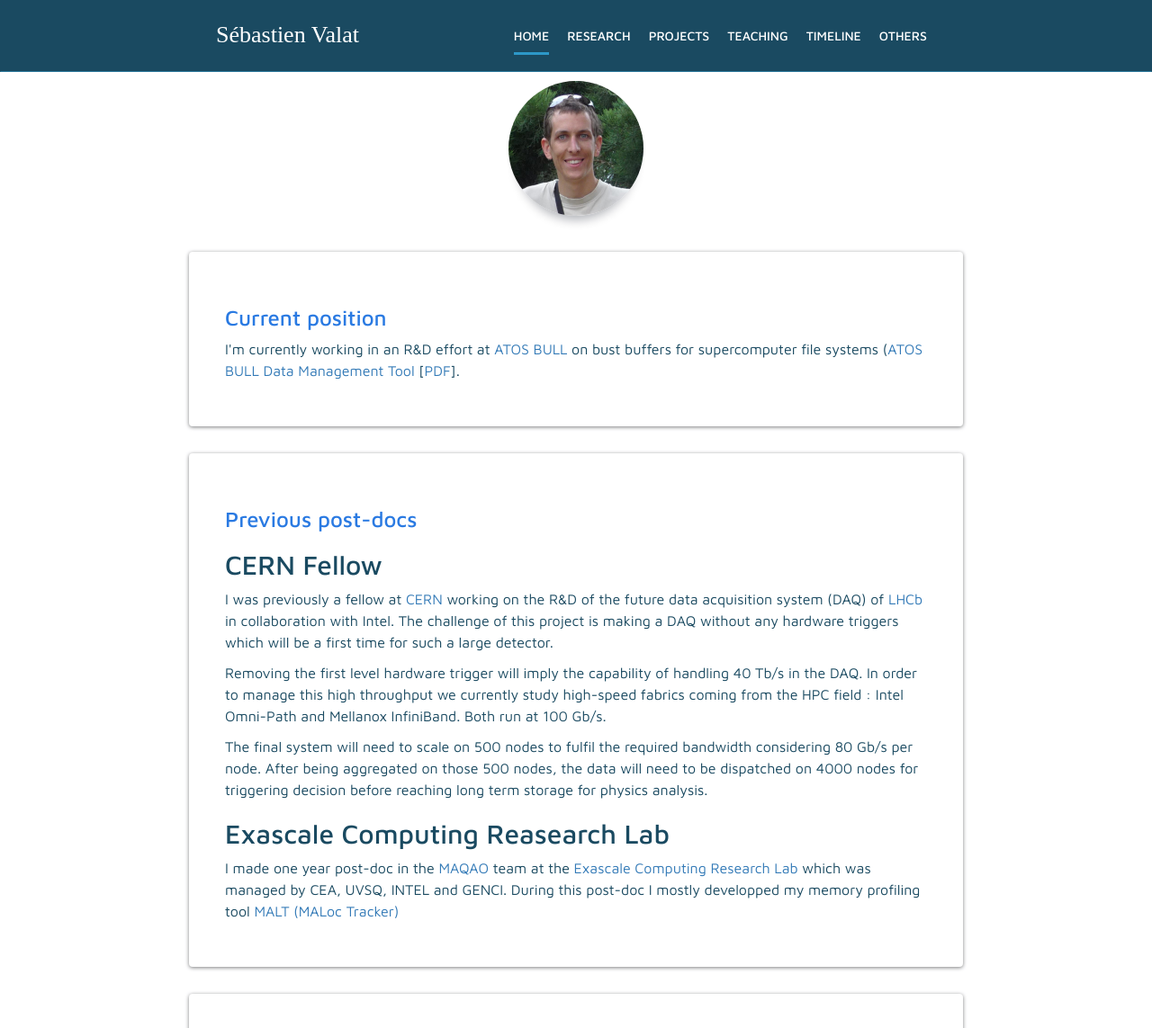
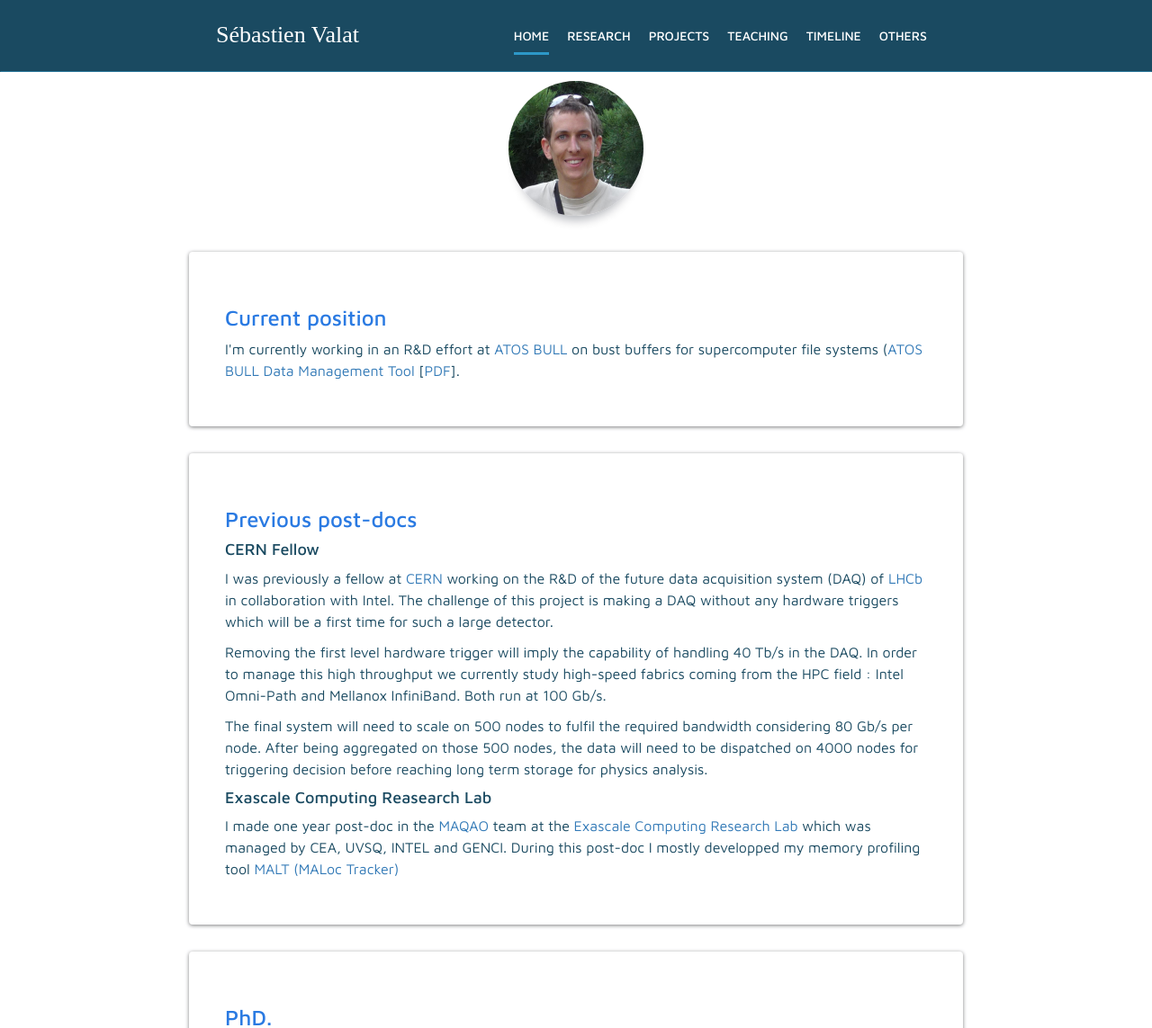
Before and after one commit to svalat/svalat.github.io, a website: page index.html in a window 1280 px wide. Shown: the top 1143 px of the page at 90% size. Drawn offline with Linux system fonts and the light colour scheme; a web font is replaced by a local one.

Commit message:
fix h2 -> h4

```diff
--- a/index.html
+++ b/index.html
@@ -42,7 +42,7 @@
 		<div class="note">
 			<h3>Previous post-docs</h3>
 
-			<h2>CERN Fellow</h2>
+			<h4>CERN Fellow</h4>
 
 			<p>I was previously a fellow at <a href="http://www.cern.ch" target="_blank">CERN</a> working on the R&amp;D of the future data acquisition system (DAQ) of <a href='http://lhcb.web.cern.ch/lhcb/'>LHCb</a> in collaboration with Intel. The challenge of this project is making a DAQ without any hardware triggers which will be a first time for such a large detector.</p>
 			<p>Removing the first level hardware trigger will imply the capability of handling 40 Tb/s in the DAQ. In order to manage this high throughput we currently study high-speed fabrics coming from the HPC field : Intel Omni-Path and Mellanox InfiniBand. Both run at 100 Gb/s.
@@ -50,7 +50,7 @@
 			<p>The final system will need to scale on 500 nodes to fulfil the required bandwidth considering 80 Gb/s per node. After being aggregated on those 500 nodes, the data will need to be dispatched on 4000 nodes for triggering decision before reaching long term storage for physics analysis.
 			</p>
 
-			<h2>Exascale Computing Reasearch Lab</h2>
+			<h4>Exascale Computing Reasearch Lab</h4>
 
 			<p>
 			I made one year post-doc in the <a href='http://www.maqao.org/' target='_blank'>MAQAO</a> team at the <a href='http://www.exascale-computing.eu/' target='_blank'>Exascale Computing Research Lab</a> which was managed by CEA, UVSQ, INTEL and GENCI.
```
